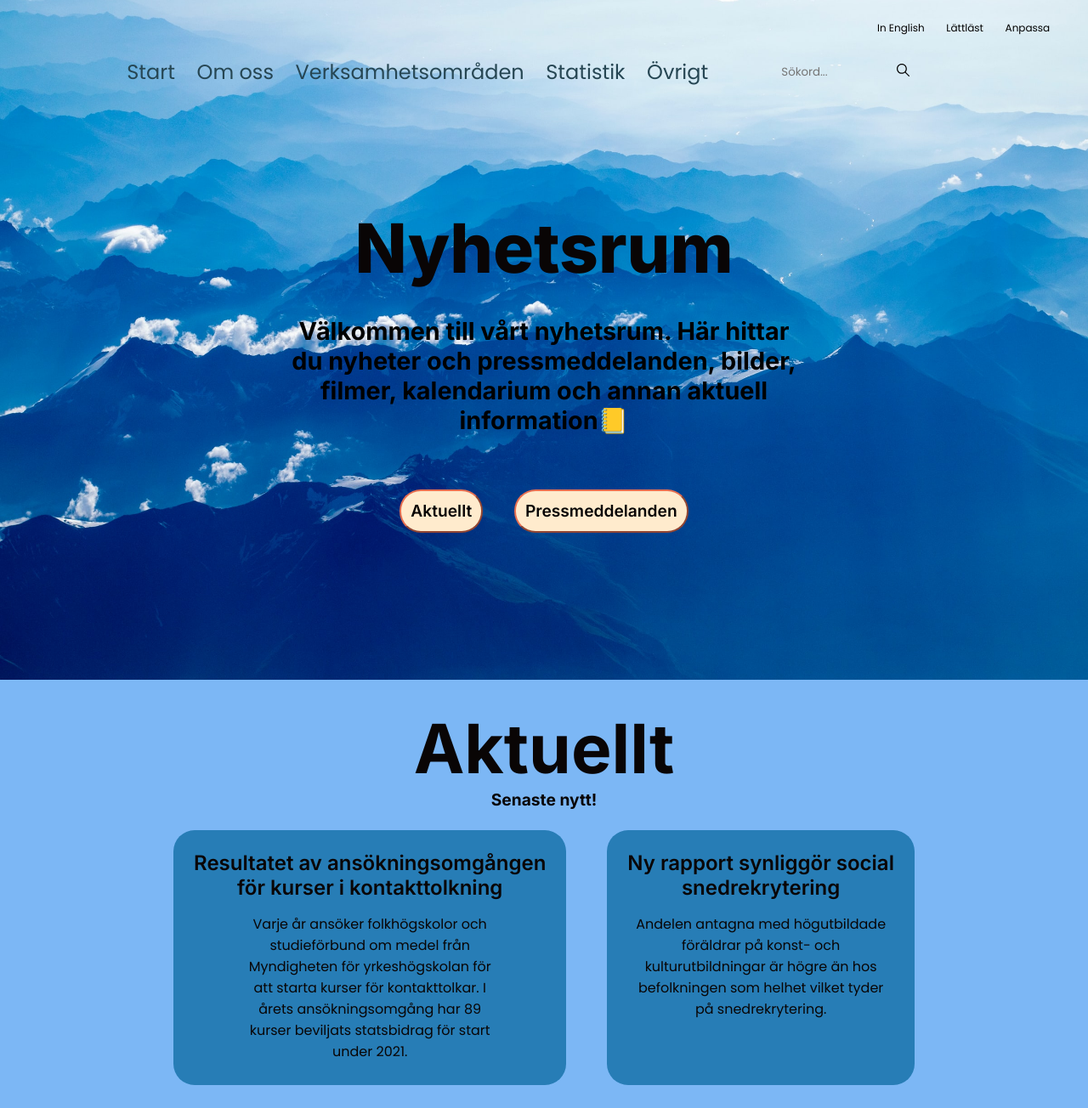
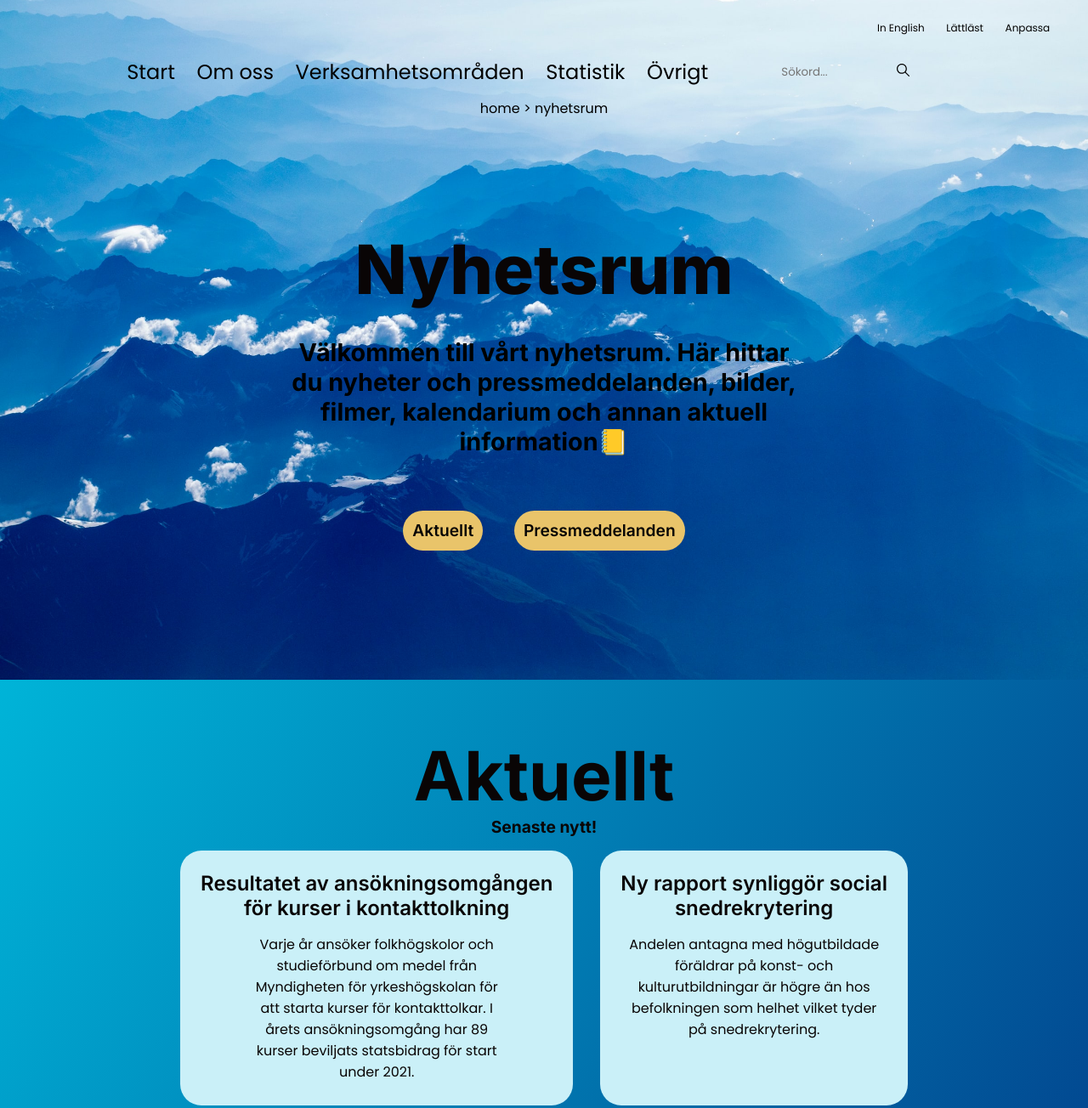
Before and after one commit to chas-academy/u02-redesign-sputnik, a plain HTML site: page page/nyhetsrum.html in a window 1280 px wide. Shown: the top 1304 px of the page at 85% size. Drawn offline with Linux system fonts and the light colour scheme.

Commit message:
changes to color on nyhetsrum

```diff
--- a/Styles/nyhetsrum/nyhetsrum.scss
+++ b/Styles/nyhetsrum/nyhetsrum.scss
@@ -47,7 +47,7 @@ p {
 }
 //global styling end!
 .aktuellt-blue-bg {
-  background-color: rgba(115, 178, 245, 0.933);
+  background-image: linear-gradient(120deg, #00b4d8, #023e8a);
 }
 .parallax {
   z-index: -1;
@@ -82,13 +82,14 @@ header {
 
   nav {
     z-index: 2;
+
     .info-nav {
       a {
         color: black;
       }
     }
     a {
-      color: $darkcolor;
+      color: black;
     }
 
     form {
@@ -103,6 +104,9 @@ header {
     }
   }
 }
+.home-nyhetsrum-nav {
+  text-align: center;
+}
 
 .nyhetsrum-header {
   padding-top: 8rem;
@@ -115,15 +119,15 @@ header {
   .nybtn {
     font-size: 1.2rem;
     padding: 0.7rem;
-    background-color: blanchedalmond;
+    background-color: #e9c46a;
     margin: 4rem 1rem 1rem 1rem;
-    border-color: $baseColorSectionThree;
+    border: none;
     cursor: pointer;
     color: rgb(7, 5, 5);
     border-radius: $box-radius;
   }
   .nybtn:hover {
-    padding: 0.6rem;
+    padding: 0.8rem;
   }
   h1 {
     color: rgb(9, 5, 5);
@@ -144,7 +148,7 @@ header {
 
 main {
   padding-bottom: 5rem;
-  height: 100%;
+  height: 100vh;
   display: flex;
   position: relative;
   flex-wrap: wrap;
@@ -159,7 +163,7 @@ main {
     width: 100%;
 
     h1 {
-      margin-top: 2rem;
+      margin-top: 4rem;
       font-size: 5rem;
       font-weight: 700;
       color: rgb(9, 5, 5);
@@ -182,8 +186,8 @@ main {
 
   section {
     padding: 1.5rem;
-    margin: 1.5rem;
-    background-color: #277db6;
+    margin: 1rem;
+    background-color: #caf0f8;
     text-align: center;
     border-radius: $box-radius;
     height: 300px;
@@ -244,7 +248,7 @@ main {
   section {
     padding: 1.5rem;
     margin: 1.5rem;
-    background-color: #277db6;
+    background-color: #caf0f8;
     text-align: center;
     border-radius: $box-radius;
     height: 300px;
@@ -268,6 +272,12 @@ main {
 }
 
 //footer
+
+@media (max-width: 1025px) {
+  .home-nyhetsrum-nav {
+    display: none;
+  }
+}
 
 @media (max-width: 900px) {
   .press {
--- a/page/nyhetsrum.html
+++ b/page/nyhetsrum.html
@@ -27,7 +27,8 @@
           </a>
           <div class="navbar-links">
           <ul>
-            <li><a href="/page/index.html" class="opacity">Start</a></li>
+
+            <li><a href="/page/index.html">Start</a></li>
             <li><a href="/page/omoss.html">Om oss</a></li>
             <li><a href="/page/verksamhetomraden.html">Verksamhetsområden</a></li>
             <li><a href="/page/statistik.html" >Statistik</a></li>
@@ -47,7 +48,7 @@
             </form></li>
           </ul>
         </div>
-
+       <p class="home-nyhetsrum-nav"> <a href="/page/index.html">home</a> <a href="#"> > nyhetsrum</a></p>
       </nav>
 
       <div class="parallax"><img src="/src/bluemounten.jpg" alt="backgroundsbild på berg">
```
Also changed, not shown: Styles/nyhetsrum/nyhetsrum.css, 1 other file.
